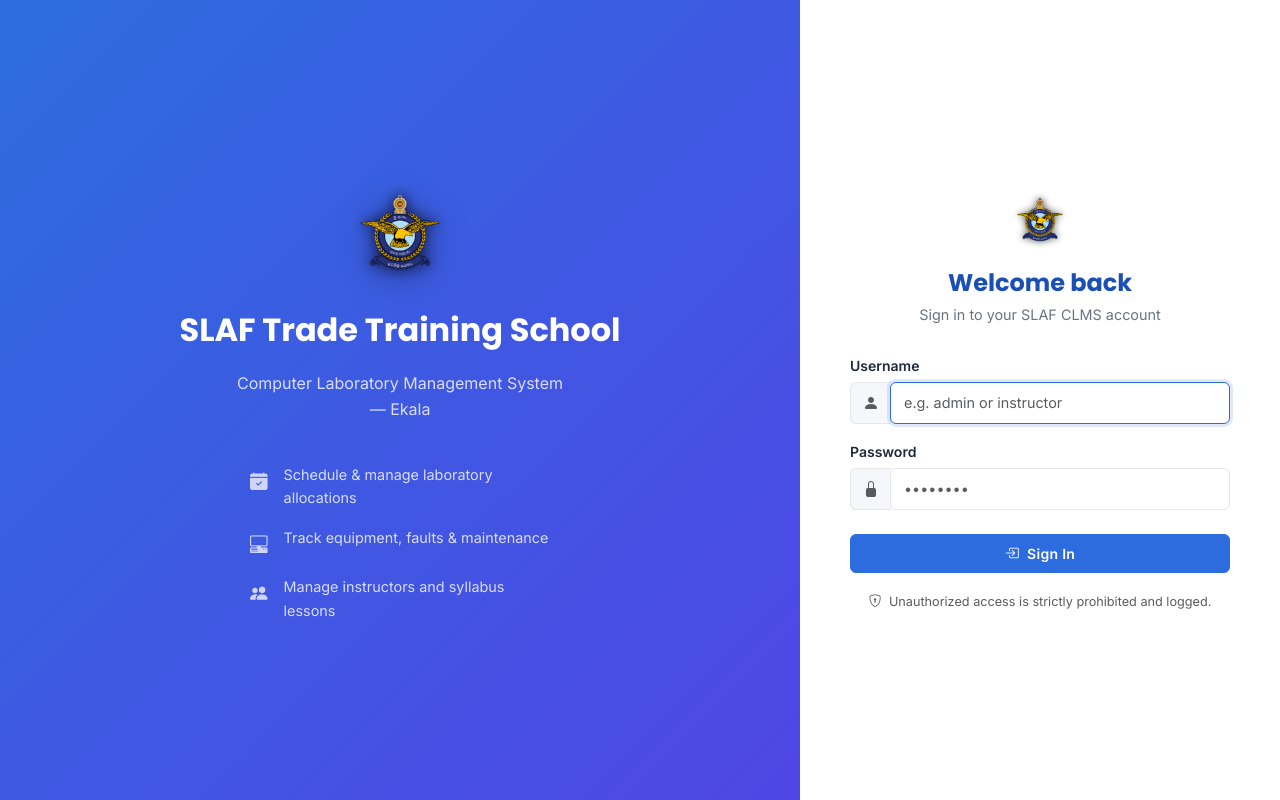
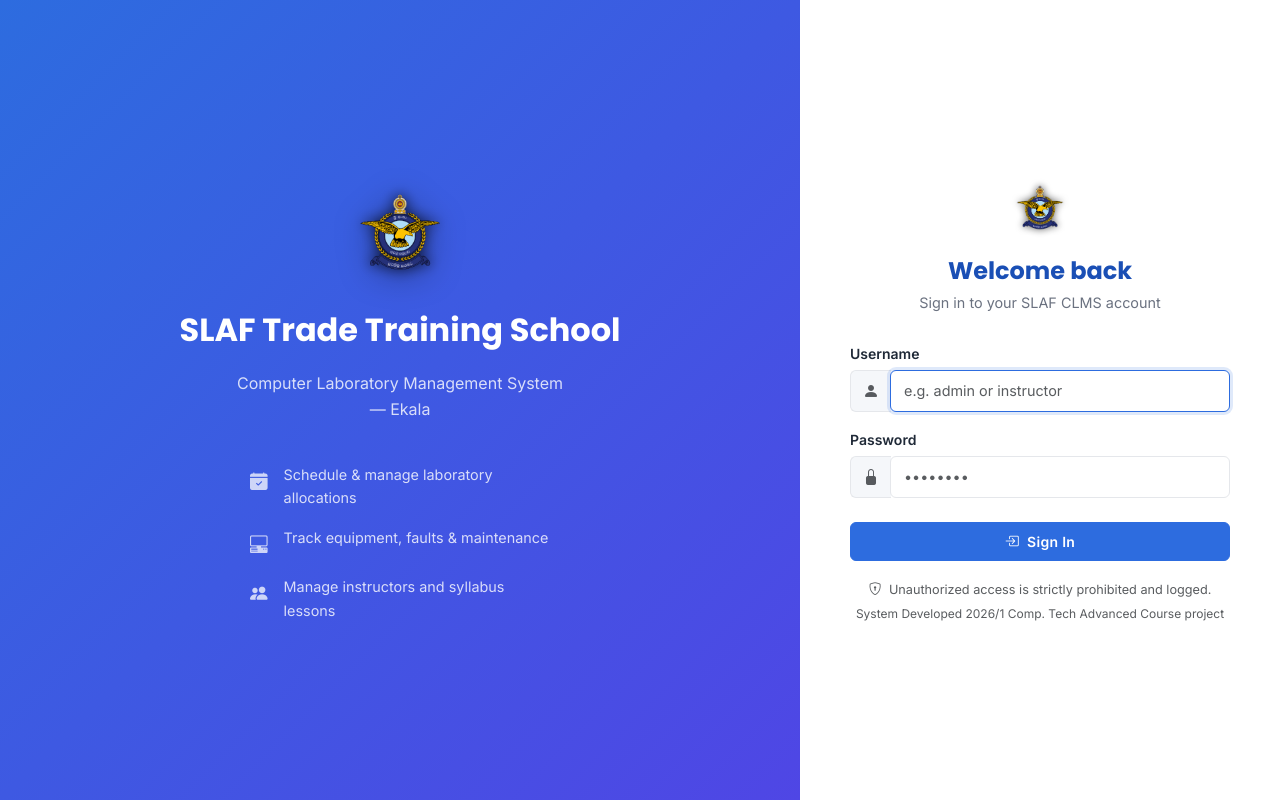
Before and after one commit to sankaadikaramNW/Computer-Laboratory-Management-System, a PHP site: page / in a window 1280 px wide. Run offline with PHP 8.4, Linux system fonts and the light colour scheme.

Commit message:
feat: iupdated of the footer

```diff
--- a/app/views/auth/login.php
+++ b/app/views/auth/login.php
@@ -100,6 +100,9 @@
                         <i class="bi bi-shield-lock me-1"></i>
                         Unauthorized access is strictly prohibited and logged.
                     </small>
+                    <small class="text-muted" style="font-size: 0.75rem;">
+        System Developed 2026/1  Comp. Tech Advanced Course project
+    </small>
                 </div>
             </form>
         </div>
```
